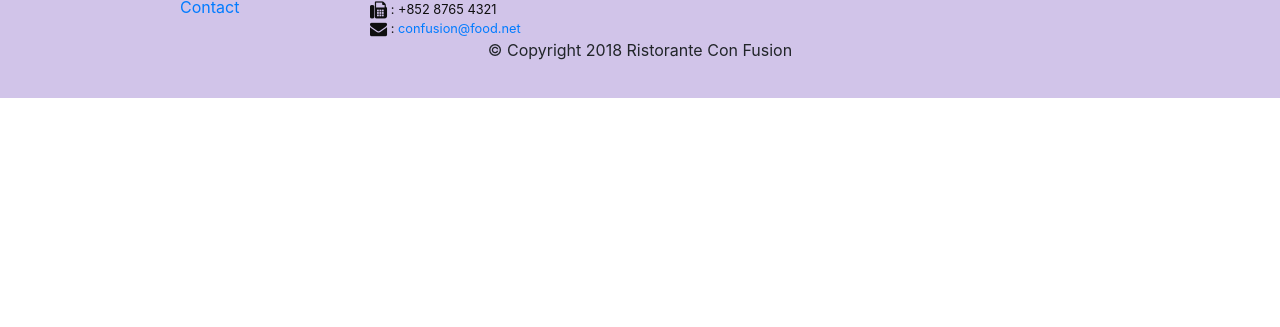
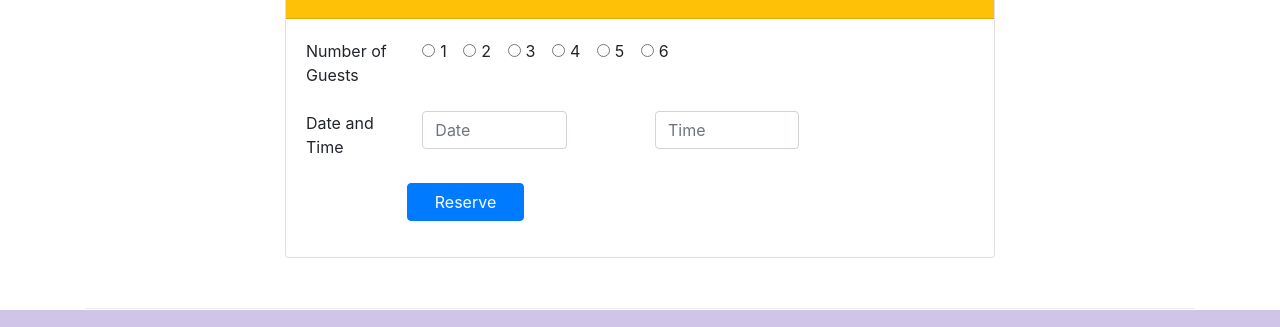
Before and after one commit to anasvakyathodi/Web-Coursera, a website: page index.html in a window 1280 px wide. Shown: the part 1663-1990 px from the top of the page. Before the commit the page ends 1761 px from the top, so only its background shows below. Drawn offline with nearby package versions, Linux system fonts and the light colour scheme.

Commit message:
assignment 2

```diff
--- a/index.html
+++ b/index.html
@@ -76,8 +76,12 @@
               your culinary senses!
             </p>
           </div>
-          <div class="col-12 col-sm align-self-center">
-            <img src="img/logo.png" alt="logo" class="img-fluid" />
+          <div class="col-12 col-sm-6">
+            <div class="row justify-content-center align-items-center">
+              <img src="img/logo.png" alt="logo" class="img-fluid col-12 col-md-6" />
+                <a href="#reserve" class="btn btn-sm bg-warning text-white d-flex align-self-center mt-2">Reserve Table</a></div>
+            </div>
+
           </div>
         </div>
       </div>
@@ -88,7 +92,7 @@
         <div class="col-12 col-sm-4 order-sm-last col-md-3">
           <h3>Our Lipsmacking Culinary Creations</h3>
         </div>
-        <div class="col col-sm order-sm-first col-md">
+        <div class="col-12 col-sm order-sm-first col-md">
           <div class="media">
             <img
               src="img/uthappizza.png"
@@ -109,13 +113,19 @@
           </div>
         </div>
       </div>
-
       <div class="row row-content align-items-center">
-        <div class="col-12 col-sm-4 col-md-3">
+        <div class="col-12 col-sm-4 order-sm-last col-md-3">
           <h3>This Month's Promotions</h3>
         </div>
-        <div class="col-12 col-sm">
-          <h2>Weekend Grand Buffet</h2>
+        <div class="col-12 col-sm order-sm-last col-md">
+          <div class="media">
+            <img
+              src="img/buffet.png"
+              alt="buffet"
+              class="d-flex ml-3 img-thumbnail align-self-center"
+            />
+            <div class="media-body">
+              <h2>Weekend Grand Buffet <span class="badge badge-danger">New</span> </h2>
               <p>
                 Featuring mouthwatering combinations with a choice of five different
                salads, six enticing appetizers, six main entrees and five choicest
@@ -124,7 +134,8 @@
             </p>
             </div>
           </div>
-
+        </div>
+      </div>
       <div class="row row-content align-items-center">
         <div class="col-12 col-sm-4 col-md-3 order-sm-last">
           <h3>Meet our Culinary Specialists</h3>
@@ -148,6 +159,92 @@
             </div>
           </div>
         </div>
+      </div>
+      <div class="row row-content">
+        <div class="col-sm-2"></div>
+        <div class="col-12 col-sm-8">
+          <div class="card">
+            <h3 class="card-header bg-warning text-white">Reserve a Table</h3>
+            <div class="card-body">
+              <form action="" id="reserve">
+              <div class="form-group row">
+                <label class="col-12 col-md-2" >Number of Guests</label>
+                <div class="col-md">
+                  <div class="form-check form-check-inline">
+                    <input
+                      type="radio"
+                      name="radio"
+                      id="radio1"
+                      class="form-check-input"
+                    />
+                    <label for="radio1" class="form-check-label">1</label>
+                  </div>
+                  <div class="form-check form-check-inline">
+                    <input
+                      type="radio"
+                      name="radio"
+                      id="radio2"
+                      class="form-check-input"
+                    />
+                    <label for="radio2" class="form-check-label">2</label>
+                  </div>
+                  <div class="form-check form-check-inline">
+                    <input
+                      type="radio"
+                      name="radio"
+                      id="radio3"
+                      class="form-check-input"
+                    />
+                    <label for="radio3" class="form-check-label">3</label>
+                  </div>
+                  <div class="form-check form-check-inline">
+                    <input
+                      type="radio"
+                      name="radio"
+                      id="radio4"
+                      class="form-check-input"
+                    />
+                    <label for="radio4" class="form-check-label">4</label>
+                  </div>
+                  <div class="form-check form-check-inline">
+                    <input
+                      type="radio"
+                      name="radio"
+                      id="radio5"
+                      class="form-check-input"
+                    />
+                    <label for="radio5" class="form-check-label">5</label>
+                  </div>
+                  <div class="form-check form-check-inline">
+                    <input
+                      type="radio"
+                      name="radio"
+                      id="radio6"
+                      class="form-check-input"
+                    />
+                    <label for="radio6" class="form-check-label">6</label>
+                  </div>
+                </div>
+              </div>
+              <div class="form-group row">
+                <label for="dateandtime" class="col-md-2">Date and Time</label>
+                <div class="col-md-3">
+                  <input type="input" name="date" id="datepicker" class="form-control input-group datepicker"onfocus="(this.type='date')" onblur="(this.type='text')" data-provide="datepicker" placeholder="Date">
+                </div>
+                <div class="offset-md-1 col-md-3">
+                  <input type="input" name="time" id="time" class="form-control time" placeholder="Time" onfocus="(this.type='time')" onblur="(this.type='text')">
+                </div>
+                </div>
+
+              <div class="form-group row">
+                <button type="submit" class="btn btn-primary col-2 offset-2 col-md-2 offset-md-2">Reserve</button><div class="col-md-8"></div>
+              </div>
+             </form>
+            </div>
+            </div>
+          </div>
+        </div>
+        <div class="col-sm-2"></div>
       </div>
     </div>
 
```
Lines whose indentation alone changed are shown as unchanged.
